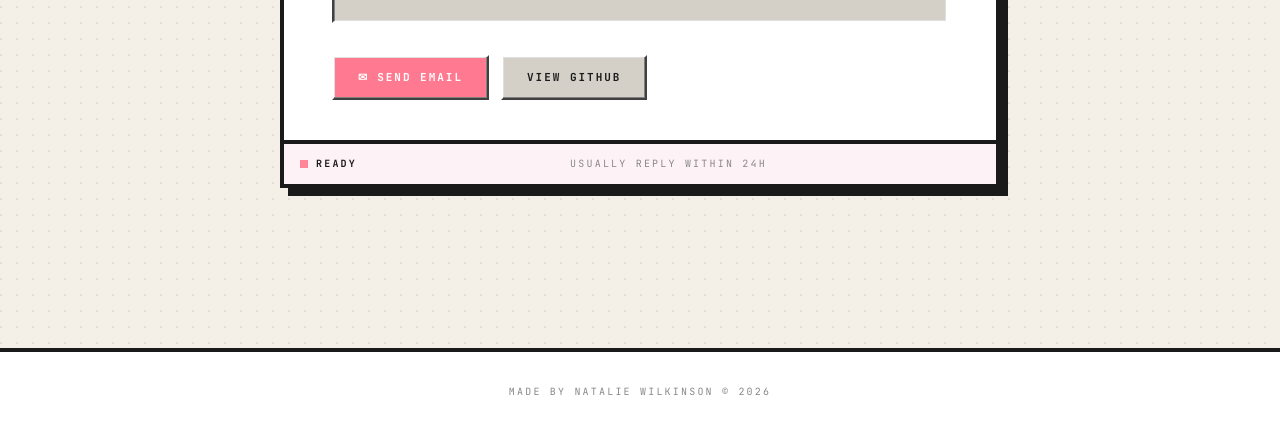
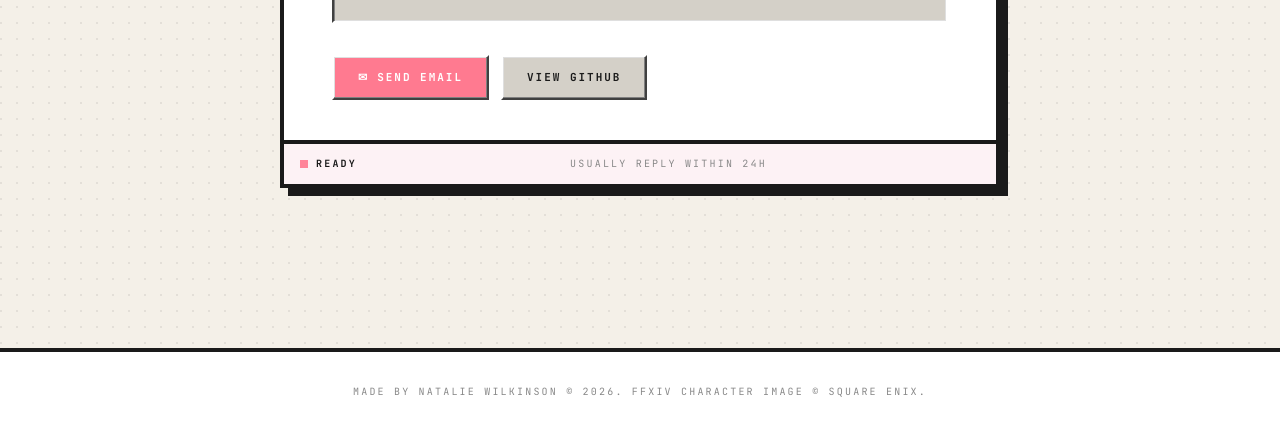
Before and after one commit to nataliew92/portfolio, a plain HTML site: page index.html in a window 1280 px wide. Shown: the part 10650-11082 px from the top of the page. Drawn offline with Linux system fonts and the light colour scheme; no server answers.

Commit message:
Added copyright message in footer for character picture

```diff
--- a/index.html
+++ b/index.html
@@ -884,7 +884,7 @@
   <!-- footer -->
   <footer class="footer">
     <p>
-      made by natalie wilkinson &copy; 2026
+      made by natalie wilkinson &copy; 2026. FFXIV character image © Square Enix.
     </p>
   </footer>
 
```
